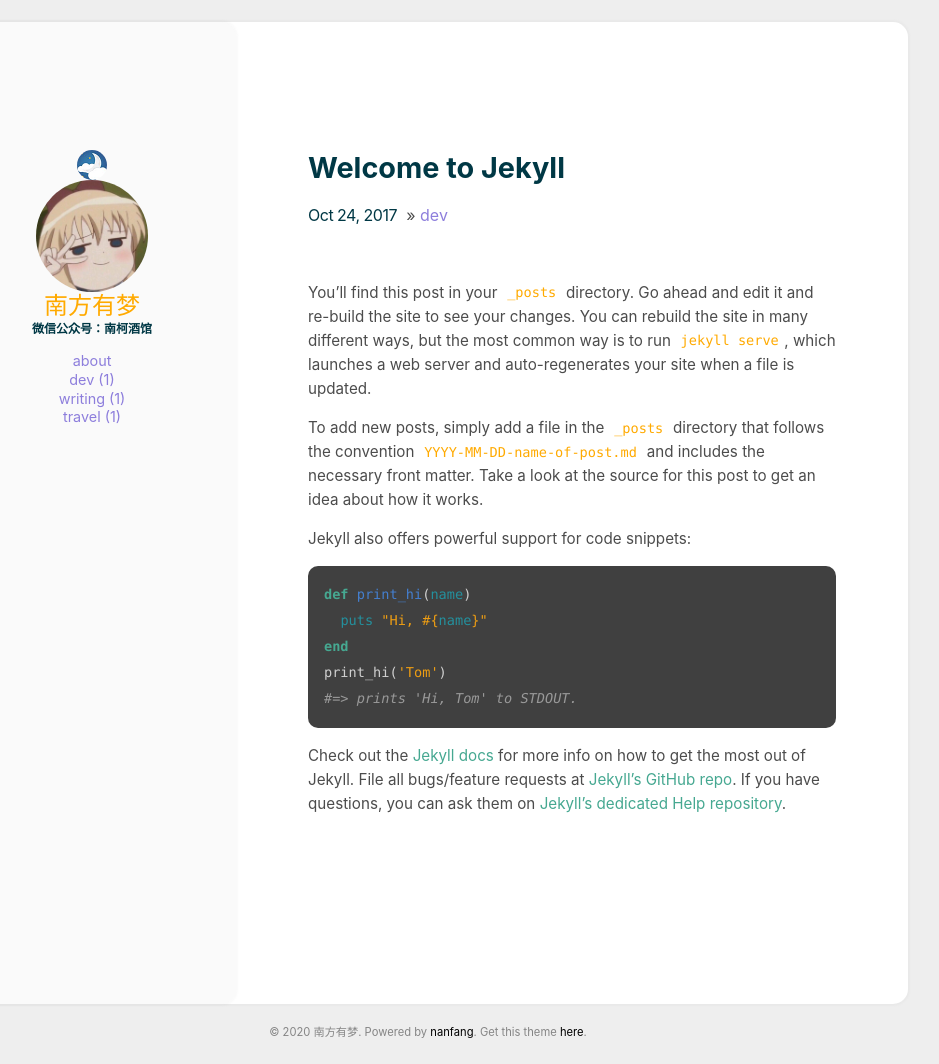
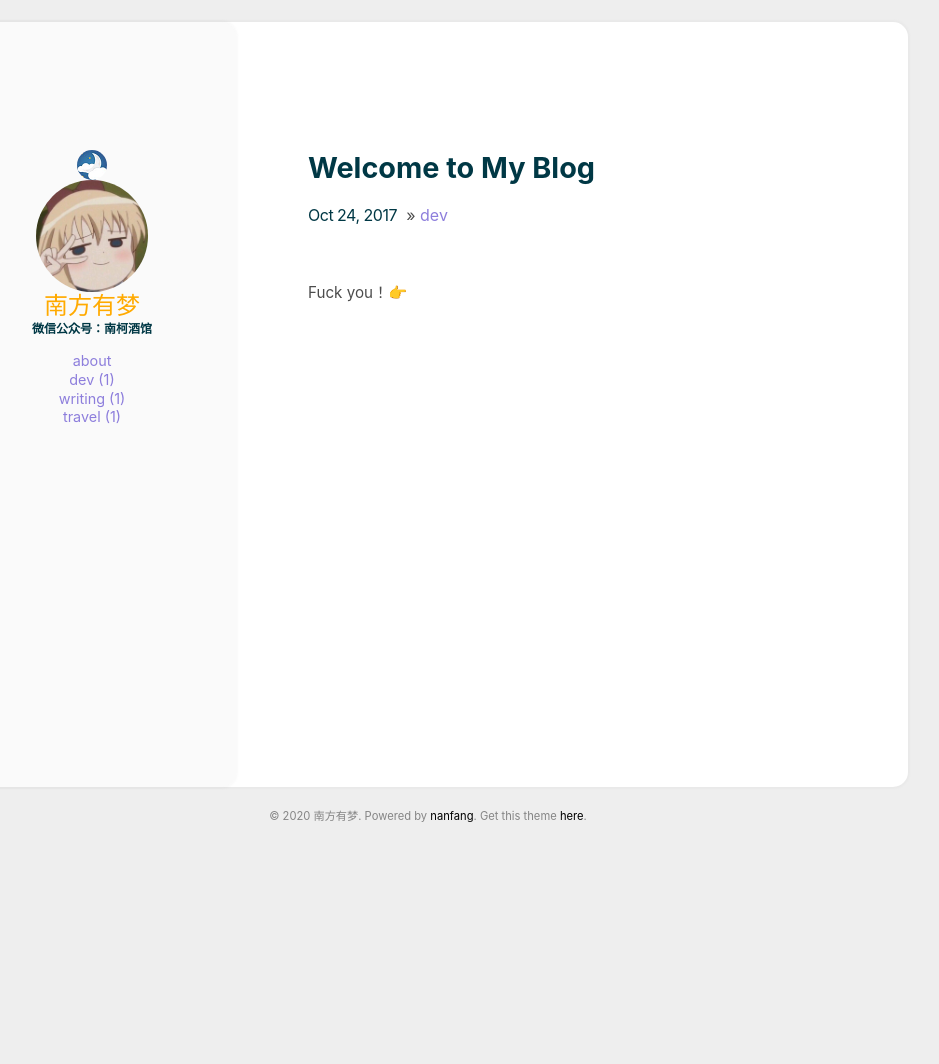
Before and after one commit to hackgov/hackgov.github.io, a Jekyll site: the page built from _posts/2017-10-24-welcome.md, in a window 1280 px wide. Shown: the whole page, without its empty margins (212-1151 px from the left). Built offline with Jekyll 4.4.1, drawn with Linux system fonts in a browser that asks for light colours; after the commit the page ends 922 px from its top, so only the background shows below that.

Commit message:
Update 2017-10-24-welcome.md

````diff
--- a/_posts/2017-10-24-welcome.md
+++ b/_posts/2017-10-24-welcome.md
@@ -1,25 +1,8 @@
 ---
-title: Welcome to Jekyll
+title: Welcome to My Blog
 categories: [dev]
 comments: true
 ---
 
-You’ll find this post in your `_posts` directory. Go ahead and edit it and re-build the site to see your changes. You can rebuild the site in many different ways, but the most common way is to run `jekyll serve`, which launches a web server and auto-regenerates your site when a file is updated.
 
-To add new posts, simply add a file in the `_posts` directory that follows the convention `YYYY-MM-DD-name-of-post.md` and includes the necessary front matter. Take a look at the source for this post to get an idea about how it works.
-
-Jekyll also offers powerful support for code snippets:
-
-```ruby
-def print_hi(name)
-  puts "Hi, #{name}"
-end
-print_hi('Tom')
-#=> prints 'Hi, Tom' to STDOUT.
-```
-
-Check out the [Jekyll docs][jekyll] for more info on how to get the most out of Jekyll. File all bugs/feature requests at [Jekyll’s GitHub repo][jekyll-gh]. If you have questions, you can ask them on [Jekyll’s dedicated Help repository][jekyll-help].
-
-[jekyll]:      http://jekyllrb.com
-[jekyll-gh]:   https://github.com/jekyll/jekyll
-[jekyll-help]: https://github.com/jekyll/jekyll-help
+Fuck you！👉
````
